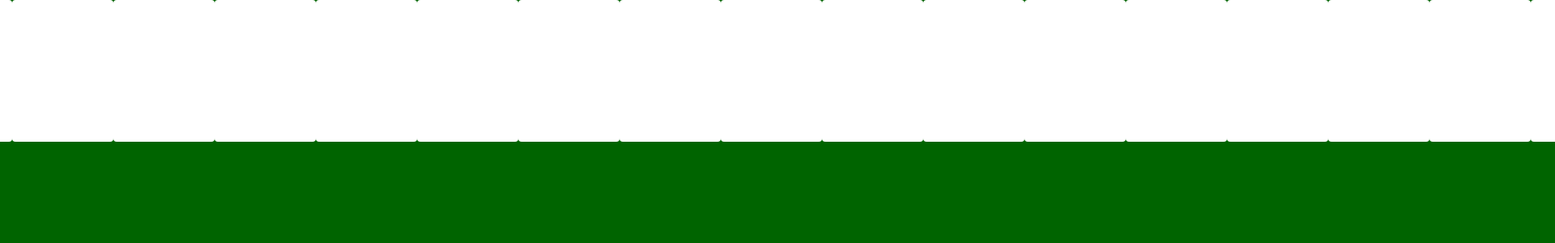
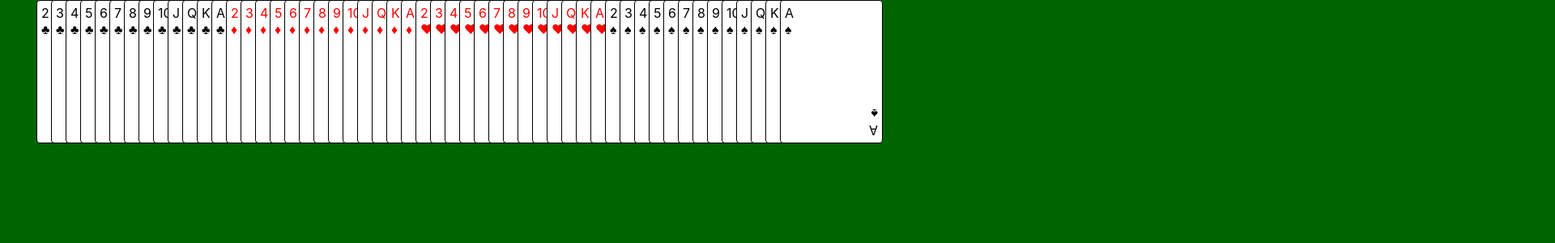
Before and after one commit to NapperJLG/deck-of-cards, a React (Create React App) app: page / in a window 1280 px wide. Shown: the top 300 px of the page at 81% size, 1920 px wide, since content can reach past the window. Built offline with nearby package versions, Linux system fonts and the light colour scheme.

Commit message:
card and deck styles

```diff
--- a/src/components/card/index.tsx
+++ b/src/components/card/index.tsx
@@ -1,9 +1,32 @@
 import React from 'react';
 import Container from './style'
 
-const Card = () => {
+const Card = (props: CardProps) => {
+
+  const suitSymbol = () => {
+    switch (props.suit) {
+      case 'clubs':
+        return <span>&#9827;</span>
+      case 'spades':
+        return <span>&#9824;</span>
+      case 'diamonds':
+        return <span>&#9830;</span>
+      case 'hearts':
+        return <span>&#9829;</span>
+    }
+  }
+
   return (
-    <Container />
+    <Container suit={props.suit}>
+      <div className='text'>
+        <span >{props.value}</span>
+        {suitSymbol()}
+      </div>
+      <div className='bottom-text'>
+        <span >{props.value}</span>
+        {suitSymbol()}
+      </div>
+    </Container>
   )
 }
 
--- a/src/components/card/style.ts
+++ b/src/components/card/style.ts
@@ -1,10 +1,30 @@
 import styled from "styled-components";
 
-const Container = styled.div`
+const Container = styled.div<{ suit: string }>`
   width: 125px;
   height: 175px;
   background-color: white;
   border-radius: 4px;
+  position: relative;
+  margin-left: -145px;
+  border: solid 1px black;
+  overflow: hidden;
+
+
+  .text, .bottom-text {
+    display: flex;
+    flex-direction: column;
+    margin: 5px;
+    overflow: hidden;
+    color: ${props => props.suit === 'spades' || props.suit === 'clubs' ? 'black' : 'red'}
+  }
+
+  .bottom-text {
+  position: absolute;
+  bottom: 0px;
+  right: 0px;
+  transform: rotate(180deg)
+}
 `
 
 export default Container
--- a/src/components/deck/index.tsx
+++ b/src/components/deck/index.tsx
@@ -25,7 +25,7 @@ const Deck = () => {
 
   return (
     <Container>
-      {deck.map((card) => <Card />)}
+      {deck.map((card) => <Card index={card.index} value={card.value} suit={card.suit} />)}
     </Container>
   )
 
--- a/src/components/deck/style.ts
+++ b/src/components/deck/style.ts
@@ -1,7 +1,9 @@
 import styled from "styled-components";
 
 const Container = styled.div`
+  justify-content: center;
   display: flex;
+  flex-direction: row-reverse;
 `
 
 export default Container
```
